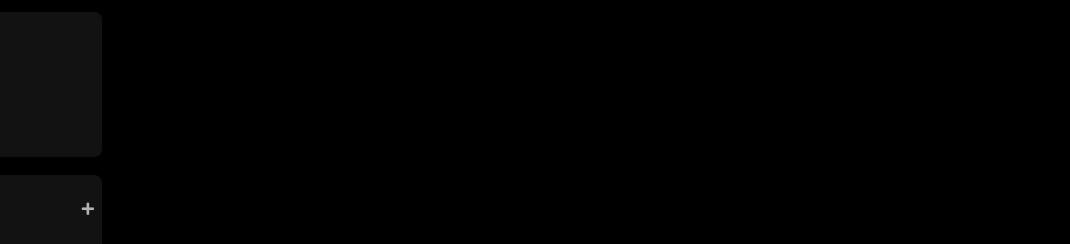
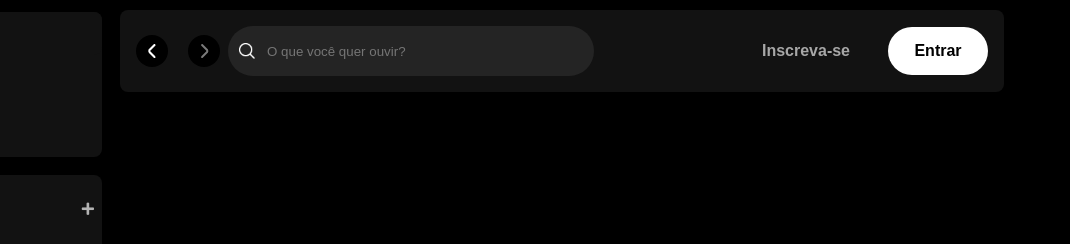
Before and after one commit to JuliaOli/spotify-imersao-alura, a plain HTML site: page index.html in a window 1280 px wide. Shown: the top 244 px of the page, 210-1280 px from the left. Drawn offline with Linux system fonts and the light colour scheme.

Commit message:
feature: vars and main content

```diff
--- a/index.html
+++ b/index.html
@@ -5,7 +5,9 @@
     <meta name="viewport" content="width=device-width, initial-scale=1.0">
     <title>Spotify Imersão</title>
     <link rel="stylesheet" href="./src/styles/reset.css">
+    <link rel="stylesheet" href="./src/styles/vars.css">
     <link rel="stylesheet" href="./src/styles/sidebar-footer.css">
+    <link rel="stylesheet" href="./src/styles/main-content.css">
     <link rel="stylesheet" href="https://use.fontawesome.com/releases/v5.15.4/css/solid.css"
     integrity="sha384-Tv5i09RULyHKMwX0E8wJUqSOaXlyu3SQxORObAI08iUwIalMmN5L6AvlPX2LMoSE" crossorigin="anonymous" />
     <link rel="stylesheet" href="https://use.fontawesome.com/releases/v5.15.4/css/fontawesome.css"
@@ -70,6 +72,33 @@
             </div>
         </div>
     </div>
+
+    <main>
+        <div class="main-container">
+            <nav class="header__navigation">
+                <div class="navigation">
+                    <button class="arrow-left">
+                        <img src="src/assets/icons/small-left.png" alt="Seta esquerda">
+                    </button>
+                    <button class="arrow-right">
+                        <img src="src/assets/icons/small-right.png" alt="Seta direita">
+                    </button>
+                    <div class="header__search">
+                        <!-- essa imagem não agrega valor ao conteúdo, não precisa de alt -->
+                        <img src="./src/assets/icons/search.png" alt="">
+                        <input id="search-input" type="text"
+                        maxlength="800"
+                        placeholder="O que você quer ouvir?">
+                    </div>
+                </div>
+                <div class="header__login">
+                    <button class="subscribe">Inscreva-se</button>
+                    <button class="login">Entrar</button>
+                </div>
+            </nav>
+        </div>
+    </main>
+
     <footer class="disclaimer-premium">
         <div class="text">
             <span class="disclaimer-premium__title">Premium de graça</span>
--- /dev/null
+++ b/src/styles/main-content.css
@@ -0,0 +1,99 @@
+.main-container{
+    max-width: 80vw;
+    height: 100vh;
+    margin-left: 320px;
+    margin-right: 56px;
+}
+
+.header__navigation{
+    display: flex;
+    justify-content: space-between;
+    align-items: center;
+    padding: 16px;
+    margin: 10px;
+    border-radius: 8px;
+    background-color: var(--bg-navigation);
+}
+
+.header__navigation .navigation{
+    display: flex;
+    justify-content: space-around;
+    align-items: center;
+}
+
+.header__navigation .navigation .arrow-left{
+    margin-right: 1.25rem;
+
+}
+.arrow-left, .arrow-right{
+    display: flex;
+    align-items: center;
+    justify-content: center;
+    width: 32px;
+    height: 32px;
+    background: var(--bg-icon);
+    background-color: var(--bg-arrow-color);
+    border-radius: 50%;
+    border: none;
+    cursor: pointer;
+}
+
+.header__login{
+    display: flex;
+    align-items: center;
+}
+.header__search{
+    display: flex;
+    align-items: center;
+    width: 364px;
+    height: 48px;
+    margin-left: 8px;
+    background-color: var(--bg-header);
+    border-radius: 50px;
+    border: 1px solid transparent;
+}
+
+.header__search img{
+    width: 16px;
+    height: 16px;
+    margin-left: 10px;
+}
+
+.header__search input{
+    background: transparent;
+    border: none;
+    padding: 0px 100px 0 12px;
+    color: var(--text-base-light);
+    text-overflow: ellipsis;
+    overflow: hidden;
+    white-space: nowrap;
+    outline: none;
+}
+
+.header__login .subscribe{
+    color: var(--text-sub);
+    font-size: 16px;
+    font-weight: 700;
+    background-color: transparent;
+    margin-right: 32px;
+    border: none;
+}
+.header__login .login{
+    width: 100px;
+    height: 48px;
+    color: var(--text-base-dark);
+    background-color: var(--text-base-light);
+    font-size: 16px;
+    font-weight: 700;
+    border: none;
+    border-radius: 40px;
+}
+
+.header__login .subscribe:hover {
+    transform: scale(1.04);
+    color: var(--text-base-light);
+  }
+
+  .header__login .login:hover {
+    transform: scale(1.04);
+  }
--- a/src/styles/sidebar-footer.css
+++ b/src/styles/sidebar-footer.css
@@ -1,5 +1,7 @@
 body{
-    background-color: #000;
+    background-color: var(--text-base-dark);
+    font-family: var(--font-dm-sans);
+
 }
 .sidebar{
     position: fixed;
@@ -11,17 +13,14 @@ body{
     display: flex;
     gap: 8px;
     flex-direction: column;
-
-    font-family: "DM Sans", sans-serif;
-    /* padding: 16px 0 0 16px; */
 }
 
 .sidebar nav ul li a:hover{
-    color: #ffffff;
+    color: var(--text-base-light);
 }
 
 .logo{
-    background-color: #121212;
+    background-color: var(--bg-navigation);
     display: flex;
     border-radius: 8px;
     padding: 16px 0 0 16px;
@@ -31,9 +30,8 @@ body{
 }
 
 .sidebar__navigation{
-    background-color: #121212;
+    background-color: var(--bg-navigation);
     border-radius: 8px;
-    /* padding: 16px 0 0 16px; */
     cursor: pointer;
 }
 
@@ -46,23 +44,22 @@ body{
 }
 
 .sidebar nav ul a{
-    color: #b3b3b3;
+    color: var(--text-title);
     text-decoration: none;
     font-weight: 600;
     font-size: 14px;
-    font-family: "DM Sans", sans-serif;
 }
 
 .library{
     position: relative;
-    background-color: #121212;
+    background-color: var(--bg-navigation);
     border-radius: 8px;
     display: flex;
     flex-direction: column;
     justify-content: space-between;
     /* gap: 16px; */
     padding: 4px 8px;
-    color: #b3b3b3;
+    color: var(--text-title);
     font-size: 14px;
     margin-top: 10px;
 }
@@ -72,7 +69,7 @@ body{
     flex-direction: row;
     justify-content: space-between;
     align-items: center;
-    color: #b3b3b3;
+    color: var(--text-title);
     /* margin-top: 20px; */
     gap: 8px;
 }
@@ -82,7 +79,7 @@ body{
     flex-direction: row;
 
     background: transparent;
-    color: #b3b3b3;
+    color: var(--text-title);
     border: none;
     cursor: pointer;
     margin-right: 10px;
@@ -109,10 +106,10 @@ body{
     justify-content: space-between;
     gap: 16px;
 
-    background-color: #242424;
+    background-color: var(--bg-header);
     border-radius: 8px;
 
-    color: #b3b3b3;
+    color: var(--text-title);
     font-weight: 600;
     font-size: 14px;
 
@@ -129,7 +126,7 @@ body{
 
 .section-playlist__content .text{
     padding-bottom: 14px;
-    color: #ffffff;
+    color: var(--text-base-light);
 }
 
 .section-playlist__content .title{
@@ -143,9 +140,9 @@ body{
 .section-playlist__btn{
     display: flex;
     justify-content: center;
-    background-color: #ffffff;
+    background-color: var(--text-base-light);
 
-    color: #000;
+    color: var(--text-base-dark);
     font-size: 12px;
     font-weight: 500;
 
@@ -157,19 +154,19 @@ body{
     width: 113px;
 }
 .section-playlist__btn:hover{
-    background-color: #b3b3b3;
+    background-color: var(--text-title);
 }
 
 .sidebar .cookies{
     margin: 25px 20px;
 }
 .sidebar .cookies a{
-    color: #b3b3b3;
+    color: var(--text-title);
     font-weight: 500;
     font-size: 10px;
 }
 .sidebar .cookies a:hover{
-    color: #ffffff;
+    color: var(--text-base-light);
     text-decoration: underline;
 }
 
@@ -183,7 +180,7 @@ body{
     cursor: pointer;
     align-items: center;
 
-    color: #ffffff;
+    color: var(--text-base-light);
     font-weight: bold;
     text-align: left;
 
@@ -199,8 +196,6 @@ body{
     display: flex;
     justify-content: space-between;
     align-items: center;
-
-    font-family: "DM Sans", sans-serif;
 }
 .disclaimer-premium .text {
    flex-shrink: 0;
@@ -209,7 +204,7 @@ body{
 
 }
 .disclaimer-premium .disclaimer-premium__title {
-    color: #ffffff;
+    color: var(--text-base-light);
     text-transform: uppercase;
     font-weight: 400;
     font-size: 12px;
@@ -217,14 +212,14 @@ body{
 }
 
 .disclaimer-premium .disclaimer-premium__subtitle {
-    color: #ffffff;
+    color: var(--text-base-light);
     font-size: 14px;
     font-weight: 500;
 }
 
 .disclaimer-premiun__btn{
-    background-color: #ffffff;
-    color: #000000;
+    background-color: var(--text-base-light);
+    color: var(--text-base-dark);
     font-size: 16px;
     font-weight: bold;
     padding: 14px 30px;
@@ -233,31 +228,3 @@ body{
     cursor: pointer;
     flex-shrink: 0;
 }
-
-/* .playlist__btn{
-    border-radius: 20px;
-    border: none;
-    padding: 12px;
-    font-size: 16px;
-    cursor: pointer;
-    text-align: left;
-    font-size: 12px;
-    font-weight: 600;
-} */
-
-/* .library__card{
-    border-radius: 8px;
-    padding: 14px;
-    margin-top: 24px;
-
-} */
-
-
-
-/* .card__title{
-    font-weight: 600;
-}
-.card__subtitle{
-    font-weight: 400;
-    font-size: 14px;
-} */
--- /dev/null
+++ b/src/styles/vars.css
@@ -0,0 +1,43 @@
+:root {
+    /* Fonts */
+    --font-dm-sans: "DM Sans", sans-serif;
+
+    /* Colors */
+    --text-base-dark: #000;
+    --text-base-light: #fff;
+    --text-title: #b3b3b3;
+    --text-sub: #a7a7a7;
+
+    --bg-icon: #131313;
+    --bg-navigation: #121212;
+    --bg-header: #242424;
+    --bg-arrow-color: rgba(0,0,0,7);
+    --bg-top-bar: #61616142;
+    --grid-gap: 24px;
+    --column-count: 5;
+
+    /* Colors Cards */
+    --card1: rgb(0, 100, 80);
+    --card2: rgb(132, 0, 231);
+    --card3: rgb(30, 50, 100);
+    --card4: rgb(140, 25, 50);
+    --card5: rgb(232, 17, 91);
+    --card6: rgb(83, 122, 161);
+    --card7: rgb(142, 102, 172);
+    --card8: rgb(20, 138, 8);
+    --card9: rgb(30, 50, 100);
+    --card10: rgb(233, 20, 41);
+    --card11: rgb(80, 55, 80);
+    --card12: rgb(216, 64, 0);
+    --card13: rgb(186, 93, 7);
+    --card14: rgb(0, 30, 80);
+    --card15: rgb(60, 30, 80);
+
+  }
+
+  /* MEDIA QUERYS */
+  @media screen and (max-width: 767px) {
+  }
+
+  @media screen and (min-width: 768px) and (max-width: 1274px) {
+  }
```
